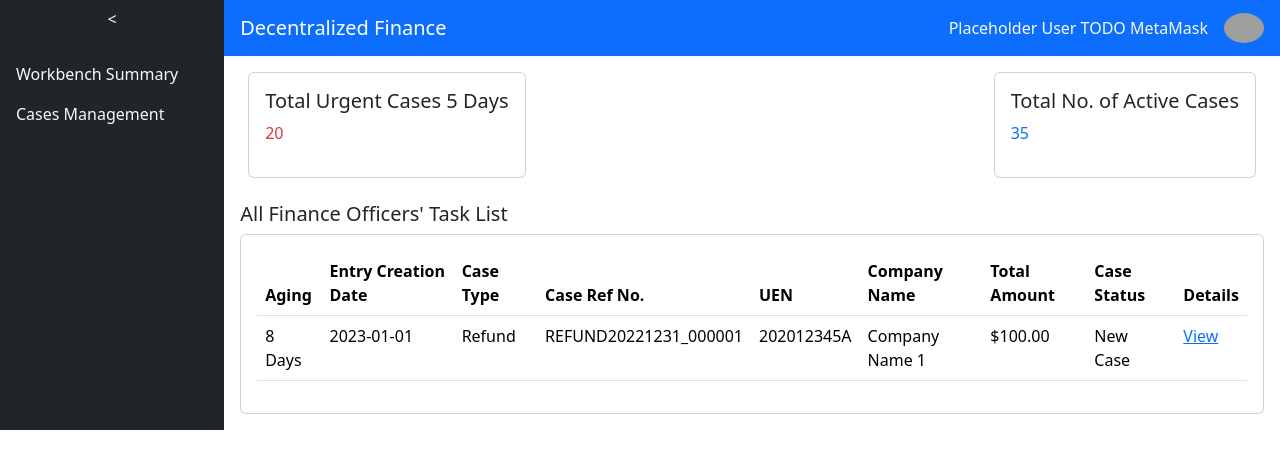
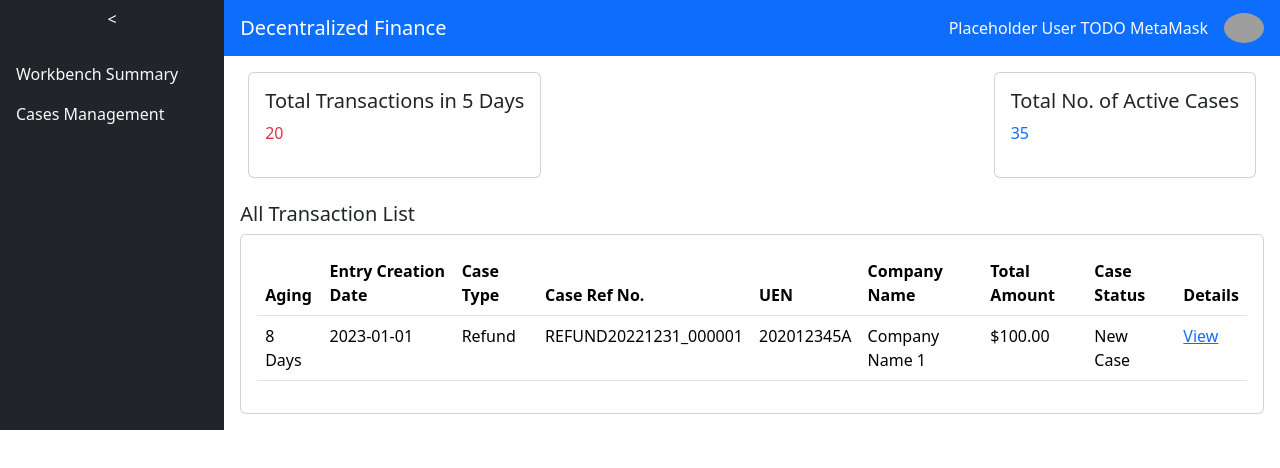
Before and after one commit to zeyugan/6125-demo, a Next.js app: page / in a window 1280 px wide. Shown: the top 468 px of the page. Built offline with nearby package versions, Linux system fonts and the light colour scheme; grey boxes are pictures that could not be loaded.

Commit message:
Update page.js

```diff
--- a/src/app/page.js
+++ b/src/app/page.js
@@ -7,7 +7,7 @@ export default function HomePageContent() {
       <div className="d-flex justify-content-between">
         {/* Summary Cards */}
         <div className="card p-3 mx-2">
-          <h5>Total Urgent Cases 5 Days</h5>
+          <h5>Total Transactions in 5 Days</h5>
           <p className="text-danger">20</p>
         </div>
         <div className="card p-3 mx-2">
@@ -16,7 +16,7 @@ export default function HomePageContent() {
         </div>
       </div>
       <div className="mt-4">
-        <h5>All Finance Officers' Task List</h5>
+        <h5>All Transaction List</h5>
         <div className="card p-3">
           {/* Task List Table */}
           <table className="table table-hover">
```
